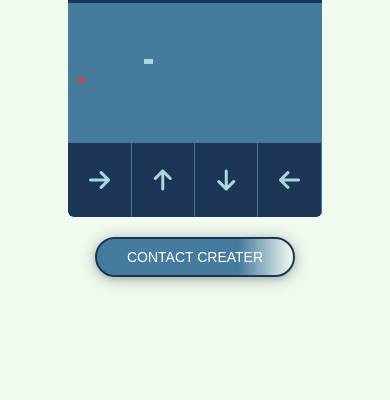
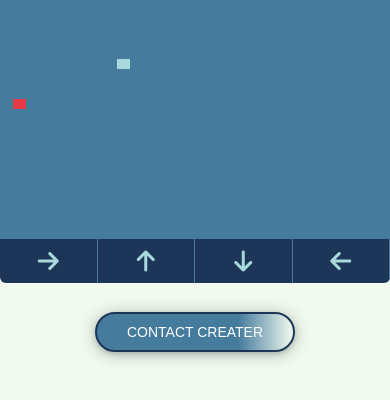
Before and after one commit to HarshitPG/Snake-Game, a plain HTML site: page index.html in a window 390 px wide. Shown: the part 326-726 px from the top of the page. Drawn offline with Linux system fonts and the light colour scheme.

Commit message:
Update styles.css

```diff
--- a/styles.css
+++ b/styles.css
@@ -110,4 +110,22 @@ border: solid 2px #0066cc;
     .btn{
         font-size: 14px;
     }
+        .controls i {
+        padding:10px 0 ;
+        width:calc(100% / 4);
+        text-align: center;
+        color: #a8dadc;
+        font-size: 1.5rem;
+        cursor: pointer;
+        border-right: 1px solid #457B9D;
+    }
+    .gameheader{
+        width: 100vmin;
+        height: 100vmin;
+        display: flex;
+        flex-direction: column;
+        overflow: hidden;
+        background-color:#1d3557 ;
+        border-radius: 6px;
+    }
 }
```
